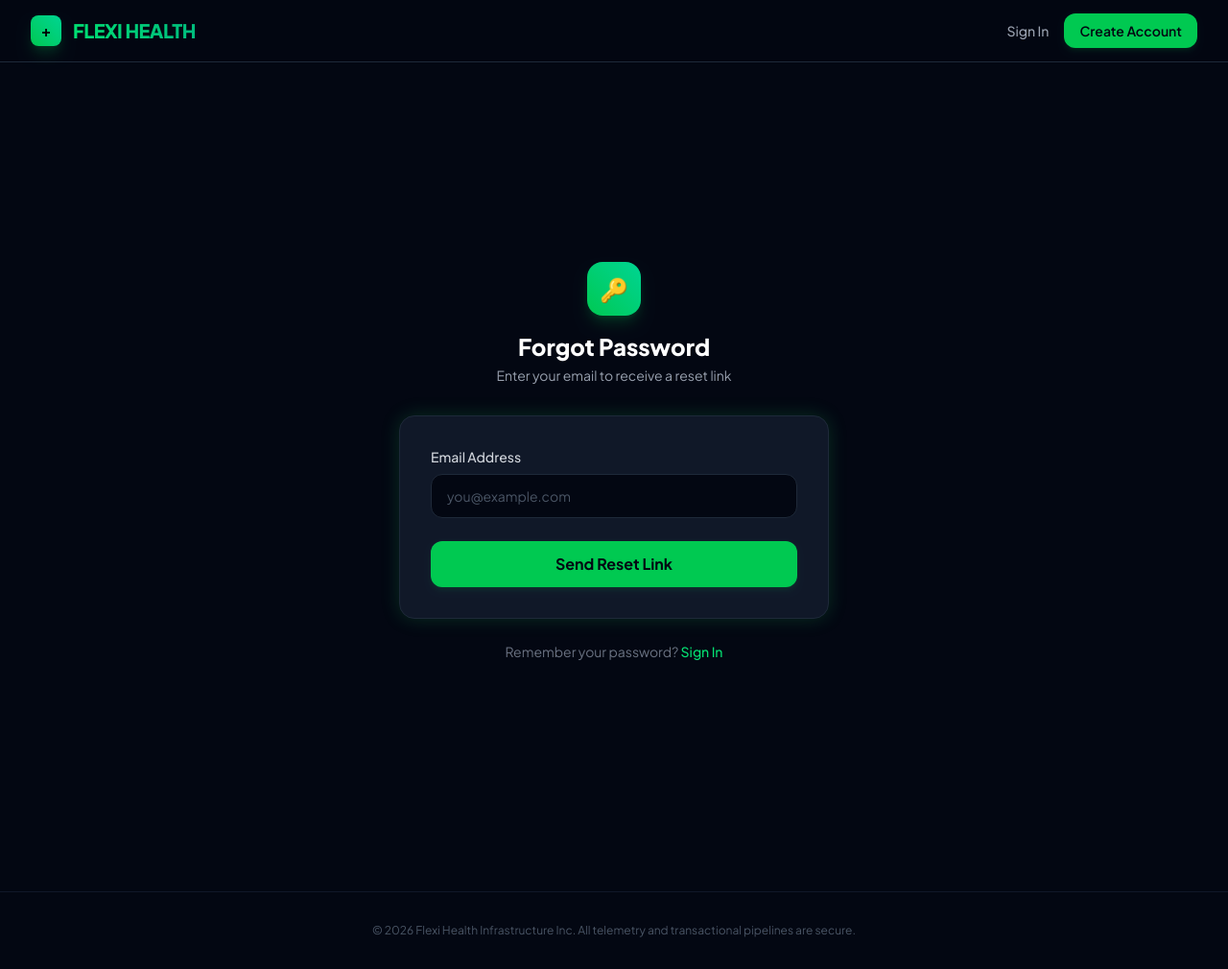
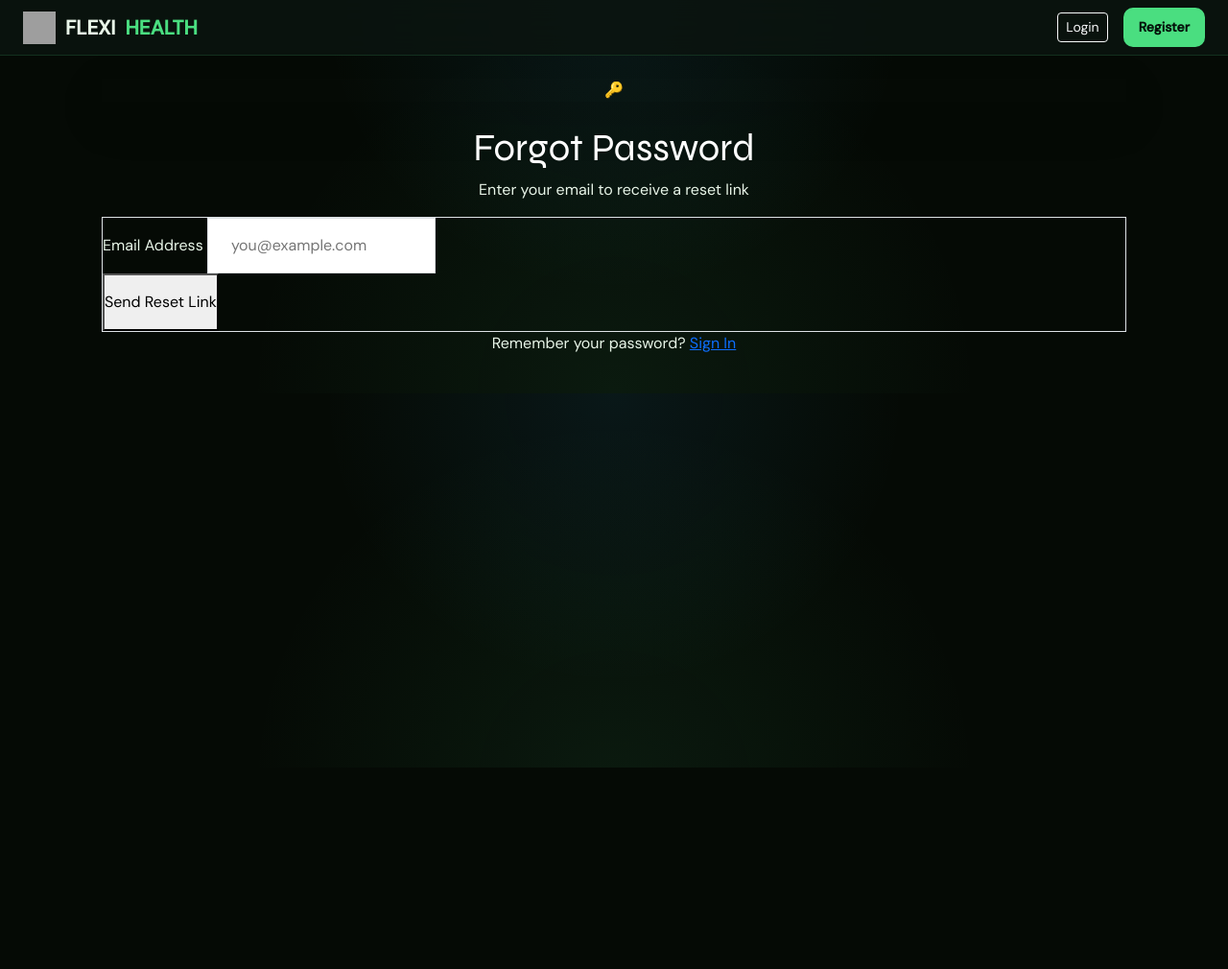
Before and after one commit to mosfiqtonoy/flexi_health1, a Flask app: page /forgot-password in a window 1280 px wide. Shown: the whole page at 96% size. After the commit the page ends 800 px from the top, so only its background shows below. Run offline with Flask 3, Linux system fonts and the light colour scheme; parts of the project's set-up code (start-up, migrations or seed data) failed here and were passed over; grey boxes are pictures that could not be loaded.

Commit message:
Update base.html

```diff
--- a/templates/base.html
+++ b/templates/base.html
@@ -1,98 +1,237 @@
 <!DOCTYPE html>
-<html lang="en" class="h-full bg-gray-950">
+<html lang="en">
 <head>
     <meta charset="UTF-8">
     <meta name="viewport" content="width=device-width, initial-scale=1.0">
-    <title>Flexi Health — Enterprise Micro-Savings Healthcare Platform</title>
+    <title>{% block title %}Flexi Health{% endblock %}</title>
 
-    <!-- Tailwind CSS Production CDN -->
-    <script src="https://cdn.jsdelivr.net/npm/@tailwindcss/browser@4"></script>
+    <!-- Fonts -->
+    <link href="https://fonts.googleapis.com/css2?family=Syne:wght@400;600;700;800&family=DM+Sans:wght@300;400;500&display=swap" rel="stylesheet">
 
-    <!-- Google Fonts for High-End Typography -->
-    <link rel="preconnect" href="https://fonts.googleapis.com">
-    <link rel="preconnect" href="https://fonts.gstatic.com" crossorigin>
-    <link href="https://fonts.googleapis.com/css2?family=Plus+Jakarta+Sans:wght@300;400;500;600;700;800&display=swap" rel="stylesheet">
-
-    <!-- Custom Styles -->
-    <link rel="stylesheet" href="{{ url_for('static', filename='css/style.css') }}">
+    <!-- Bootstrap -->
+    <link href="https://cdn.jsdelivr.net/npm/bootstrap@5.3.0/dist/css/bootstrap.min.css" rel="stylesheet">
+    <link href="https://cdn.jsdelivr.net/npm/bootstrap-icons@1.11.0/font/bootstrap-icons.css" rel="stylesheet">
 
     <style>
+        :root {
+            --primary: #4ade80;
+            --primary-dark: #16a34a;
+            --secondary: #38bdf8;
+            --bg: #050a05;
+            --bg-soft: #0b1510;
+            --card: #0f1a12;
+            --border: rgba(74, 222, 128, 0.15);
+            --text: #e8f5e8;
+            --muted: #7a9b7a;
+            --danger: #f87171;
+            --warning: #fbbf24;
+        }
+
+        * {
+            margin: 0;
+            padding: 0;
+            box-sizing: border-box;
+        }
+
         body {
-            font-family: 'Plus Jakarta Sans', sans-serif;
+            font-family: 'DM Sans', sans-serif;
+            background: radial-gradient(circle at top, rgba(56,189,248,0.08), transparent 40%),
+                        radial-gradient(circle at bottom, rgba(74,222,128,0.08), transparent 50%),
+                        var(--bg);
+            color: var(--text);
         }
-        /* Custom Brand Glow Effects */
-        .brand-glow {
-            box-shadow: 0 0 20px rgba(34, 197, 94, 0.2);
+
+        h1,h2,h3,h4,h5,h6 {
+            font-family: 'Syne', sans-serif;
+        }
+
+        /* NAVBAR */
+        .navbar-flexi {
+            background: rgba(11, 21, 16, 0.85);
+            backdrop-filter: blur(18px);
+            border-bottom: 1px solid var(--border);
+            position: sticky;
+            top: 0;
+            z-index: 999;
+        }
+
+        .brand {
+            display: flex;
+            align-items: center;
+            gap: 10px;
+            font-weight: 800;
+            font-size: 1.3rem;
+            color: var(--text);
+            text-decoration: none;
+        }
+
+        .brand img {
+            width: 34px;
+            height: 34px;
+        }
+
+        .brand span {
+            color: var(--primary);
+        }
+
+        /* SIDEBAR */
+        .sidebar {
+            width: 250px;
+            height: calc(100vh - 60px);
+            position: fixed;
+            top: 60px;
+            left: 0;
+            background: var(--bg-soft);
+            border-right: 1px solid var(--border);
+            padding: 1.5rem 1rem;
+        }
+
+        .sidebar a {
+            display: flex;
+            gap: 10px;
+            padding: 10px 12px;
+            color: var(--muted);
+            text-decoration: none;
+            border-radius: 10px;
+            margin-bottom: 6px;
+            transition: 0.2s;
+            font-size: 0.92rem;
+        }
+
+        .sidebar a:hover,
+        .sidebar a.active {
+            background: rgba(74,222,128,0.12);
+            color: var(--primary);
+        }
+
+        .main-content {
+            margin-left: 250px;
+            padding: 2rem;
+        }
+
+        /* CARD */
+        .card-flexi {
+            background: var(--card);
+            border: 1px solid var(--border);
+            border-radius: 14px;
+            padding: 1.5rem;
+        }
+
+        /* BUTTON */
+        .btn-flexi {
+            background: var(--primary);
+            border: none;
+            padding: 10px 16px;
+            border-radius: 10px;
+            font-weight: 700;
+            color: #04120a;
+            transition: 0.2s;
+        }
+
+        .btn-flexi:hover {
+            background: #86efac;
+        }
+
+        /* INPUT */
+        .form-control {
+            background: #0b1510 !important;
+            border: 1px solid var(--border) !important;
+            color: var(--text) !important;
+        }
+
+        .form-control:focus {
+            border-color: var(--primary) !important;
+            box-shadow: 0 0 0 3px rgba(74,222,128,0.15) !important;
+        }
+
+        /* RESPONSIVE */
+        @media(max-width: 768px){
+            .sidebar { display:none; }
+            .main-content { margin-left: 0; }
         }
     </style>
+
+    {% block extra_css %}{% endblock %}
 </head>
-<body class="flex flex-col h-full text-gray-100 bg-gray-950 selection:bg-green-500 selection:text-black">
 
-    <!-- Production Grade Navigation Console -->
-    <nav class="sticky top-0 z-50 border-b border-gray-800 bg-gray-950/80 backdrop-blur-md">
-        <div class="max-w-7xl mx-auto px-4 sm:px-6 lg:px-8">
-            <div class="flex items-center justify-between h-16">
-                <!-- App Branding Component -->
-                <div class="flex items-center gap-3">
-                    <div class="w-8 h-8 rounded-lg bg-gradient-to-tr from-green-500 to-emerald-400 flex items-center justify-center font-bold text-black shadow-lg shadow-green-500/20">
-                        +
-                    </div>
-                    <a href="/" class="text-xl font-extrabold tracking-tight bg-gradient-to-r from-green-400 to-emerald-500 bg-clip-text text-transparent">
-                        FLEXI HEALTH
+<body>
+
+<!-- NAVBAR -->
+<nav class="navbar-flexi py-2">
+    <div class="container-fluid px-4 d-flex justify-content-between align-items-center">
+
+        <a href="{{ url_for('auth.index') }}" class="brand">
+            <img src="https://cdn-icons-png.flaticon.com/512/2966/2966486.png" alt="logo">
+            FLEXI <span>HEALTH</span>
         </a>
-                </div>
 
-                <!-- Action Router Elements -->
-                <div class="flex items-center gap-4">
+        <div class="d-flex align-items-center gap-3">
+
             {% if session.get('user_id') %}
-                        {% if session.get('user_role') == 'admin' %}
-                            <a href="/admin/dashboard" class="text-sm font-medium text-gray-400 hover:text-green-400 transition-colors">Admin Console</a>
-                        {% else %}
-                            <a href="/dashboard" class="text-sm font-medium text-gray-400 hover:text-green-400 transition-colors">Workspace</a>
-                        {% endif %}
-                        <a href="/auth/logout" class="text-sm font-medium bg-gray-900 border border-gray-800 hover:border-red-500/30 text-gray-300 hover:text-red-400 px-4 py-2 rounded-xl transition-all">
-                            Disconnect
+                <span style="color: var(--muted); font-size: 0.9rem;">
+                    <i class="bi bi-person-circle"></i>
+                    {{ session.get('full_name','User') }}
+                </span>
+
+                <a href="{{ url_for('auth.logout') }}" class="btn btn-sm btn-outline-light">
+                    Logout
                 </a>
             {% else %}
-                        <a href="/auth/login" class="text-sm font-medium text-gray-400 hover:text-green-400 transition-colors">Sign In</a>
-                        <a href="/auth/register" class="text-sm font-semibold bg-green-500 hover:bg-green-400 text-gray-950 px-4 py-2 rounded-xl transition-all shadow-md shadow-green-500/10 hover:shadow-green-500/20">
-                            Create Account
-                        </a>
+                <a href="{{ url_for('auth.login') }}" class="btn btn-sm btn-outline-light">Login</a>
+                <a href="{{ url_for('auth.register') }}" class="btn btn-sm btn-flexi">Register</a>
             {% endif %}
-                </div>
+
         </div>
     </div>
 </nav>
 
-    <!-- System Notification Flash Pipeline -->
-    <div class="max-w-4xl mx-auto w-full px-4 mt-4">
+<!-- SIDEBAR -->
+{% if session.get('user_id') %}
+<div class="sidebar">
+
+    {% if session.get('role') == 'admin' %}
+        <a href="{{ url_for('admin.panel') }}" class="{% if request.endpoint=='admin.panel' %}active{% endif %}">
+            <i class="bi bi-speedometer2"></i> Admin Panel
+        </a>
+    {% else %}
+        <a href="{{ url_for('dashboard.home') }}" class="{% if request.endpoint=='dashboard.home' %}active{% endif %}">
+            <i class="bi bi-house"></i> Dashboard
+        </a>
+
+        <a href="{{ url_for('dashboard.health') }}">
+            <i class="bi bi-heart-pulse"></i> Health
+        </a>
+
+        <a href="{{ url_for('dashboard.requests_view') }}">
+            <i class="bi bi-clipboard2-heart"></i> Services
+        </a>
+
+        <a href="{{ url_for('dashboard.profile') }}">
+            <i class="bi bi-person"></i> Profile
+        </a>
+    {% endif %}
+
+</div>
+{% endif %}
+
+<!-- CONTENT -->
+<div class="{% if session.get('user_id') %}main-content{% else %}container py-4{% endif %}">
+
     {% with messages = get_flashed_messages(with_categories=true) %}
         {% if messages %}
             {% for category, message in messages %}
-                    <div class="p-4 rounded-xl mb-4 border flex items-center justify-between {% if category == 'danger' %} bg-red-950/40 border-red-800/50 text-red-400 {% elif category == 'success' %} bg-green-950/40 border-green-800/50 text-green-400 {% else %} bg-blue-950/40 border-blue-800/50 text-blue-400 {% endif %}">
-                        <span class="text-sm font-medium">{{ message }}</span>
-                        <button onclick="this.parentElement.remove()" class="text-xs uppercase tracking-wider opacity-50 hover:opacity-100 font-bold">Dismiss</button>
+                <div class="alert alert-{{ category }}">
+                    {{ message }}
                 </div>
             {% endfor %}
         {% endif %}
     {% endwith %}
+
+    {% block content %}{% endblock %}
 </div>
 
-    <!-- Main Content Stream Window -->
-    <main class="flex-grow">
-        {% block content %}
-        <!-- Child layout structures stream payload here -->
-        {% endblock %}
-    </main>
+<script src="https://cdn.jsdelivr.net/npm/bootstrap@5.3.0/dist/js/bootstrap.bundle.min.js"></script>
+{% block extra_js %}{% endblock %}
 
-    <!-- System Footer Matrix -->
-    <footer class="border-t border-gray-900 bg-gray-950 py-8 mt-12">
-        <div class="max-w-7xl mx-auto px-4 text-center sm:px-6 lg:px-8">
-            <p class="text-xs text-gray-600">&copy; 2026 Flexi Health Infrastructure Inc. All telemetry and transactional pipelines are secure.</p>
-        </div>
-    </footer>
-
-    <!-- Static JS -->
-    <script src="{{ url_for('static', filename='js/main.js') }}"></script>
 </body>
 </html>
```
Lines whose indentation alone changed are shown as unchanged.
